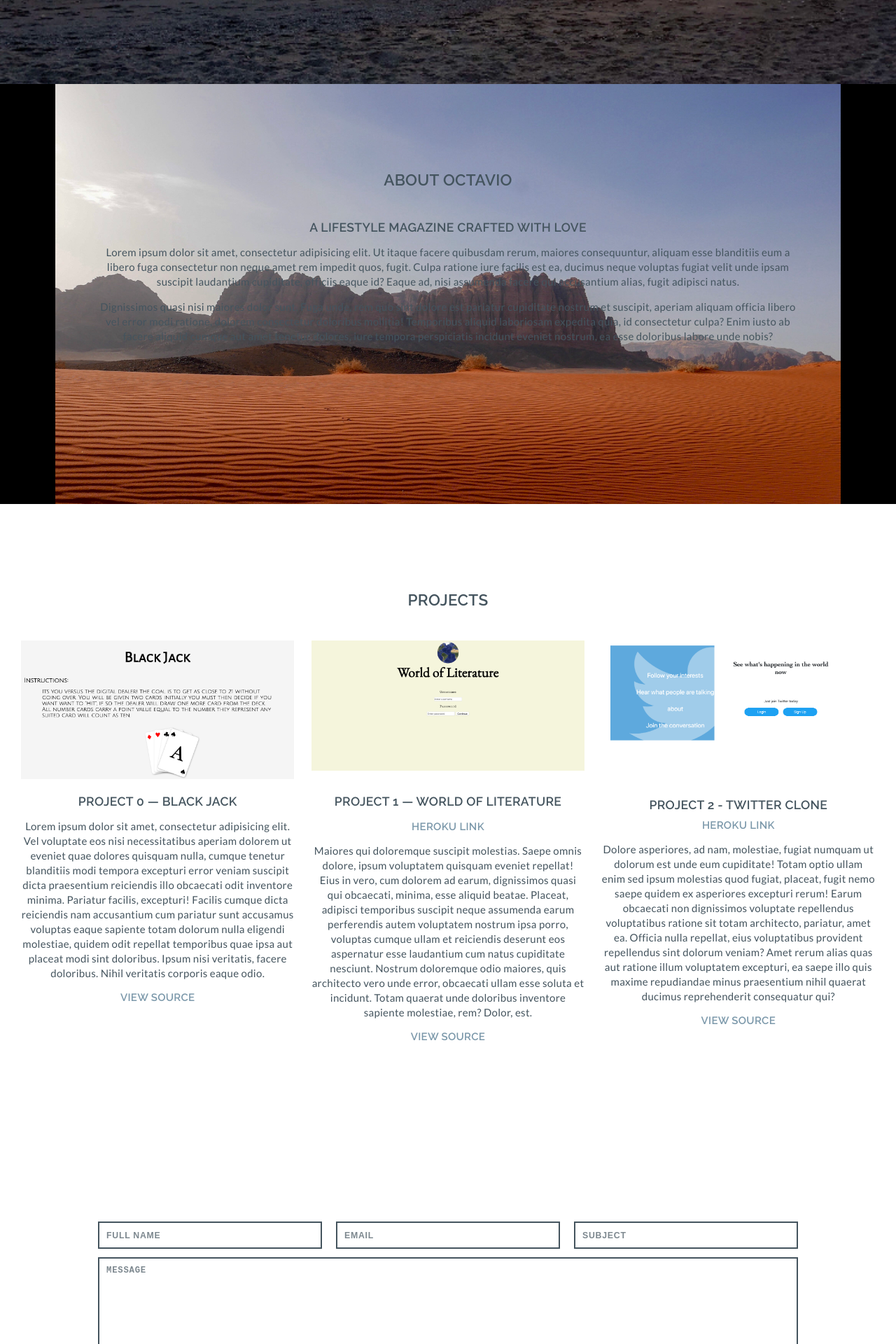
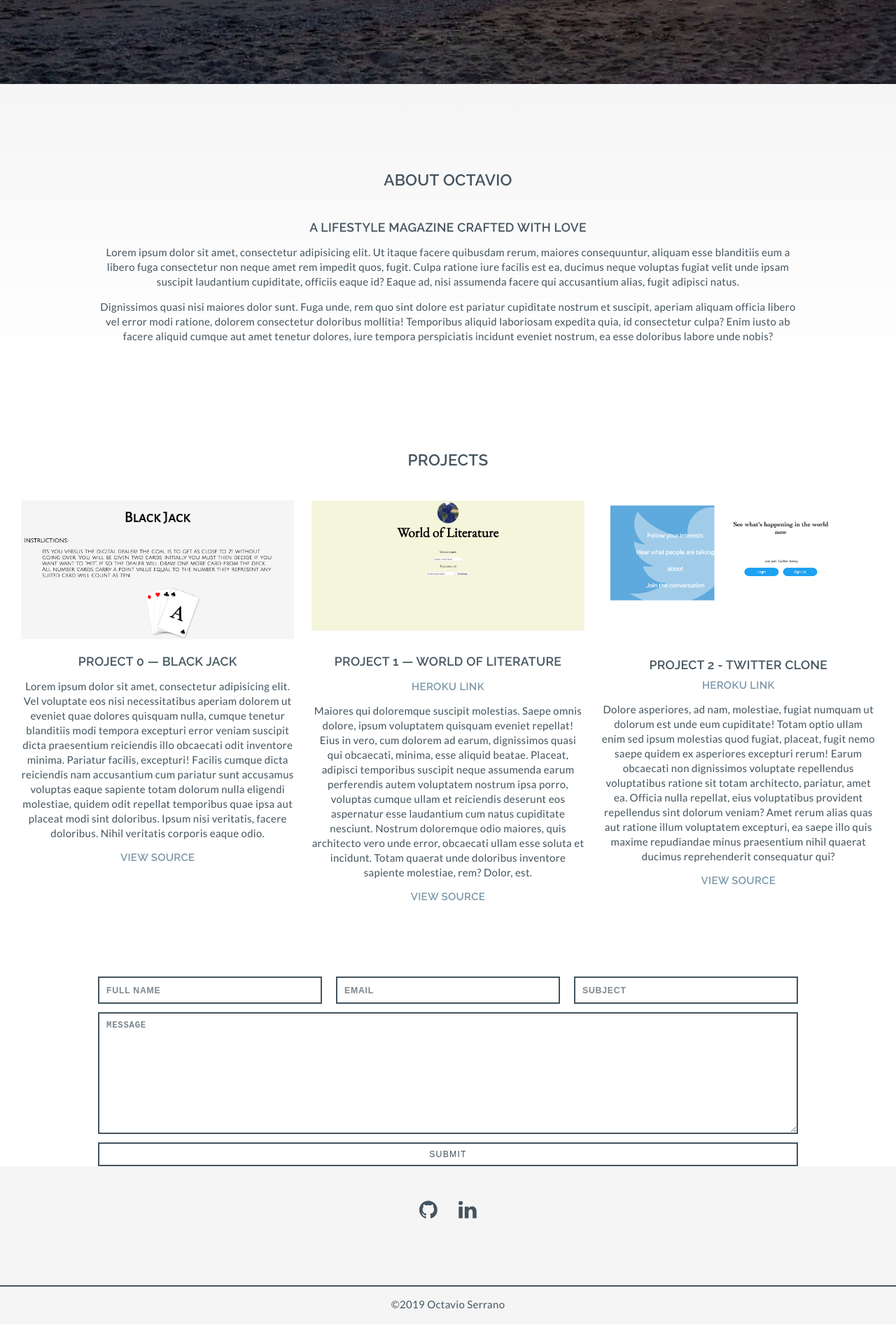
Before and after one commit to serrayon/Portfolio, a React (Create React App) app: page / in a window 1280 px wide. Shown: the part 680-2600 px from the top of the page at 70% size. After the commit the page ends 2572 px from the top, so only its background shows below. Built offline with nearby package versions, Linux system fonts and the light colour scheme.

Commit message:
deployed to heroku

```diff
--- a/src/components/Landing/About/About.css
+++ b/src/components/Landing/About/About.css
@@ -11,7 +11,9 @@
 }
 
 .callout-about {
-	background-image: url('./wadirum.jpeg');
+	/* background-image: url('./wadirum.jpeg'); */
+	background-image: linear-gradient(to bottom, whitesmoke,white);
+	background-color: whitesmoke;
 	background-position: center;
-	height: 75vh;
+	height: 50vh;
 }
--- a/src/components/Landing/Contact/Contact.js
+++ b/src/components/Landing/Contact/Contact.js
@@ -3,9 +3,8 @@ import React from 'react';
 
 const Contact = () => {
     return (
-      <section id="contact">
-        <div className="wrap">
-        <h2></h2>
+
+        <div id="contact" className="wrap">
           <form className="contact">
             <input type="text" placeholder="Full Name" className="col-third" />
             <input type="email" placeholder="Email" className="col-third" />
@@ -14,7 +13,7 @@ const Contact = () => {
             <button type="submit">Submit</button>
           </form>
         </div>
-      </section>
+
     )
 }
 
```
